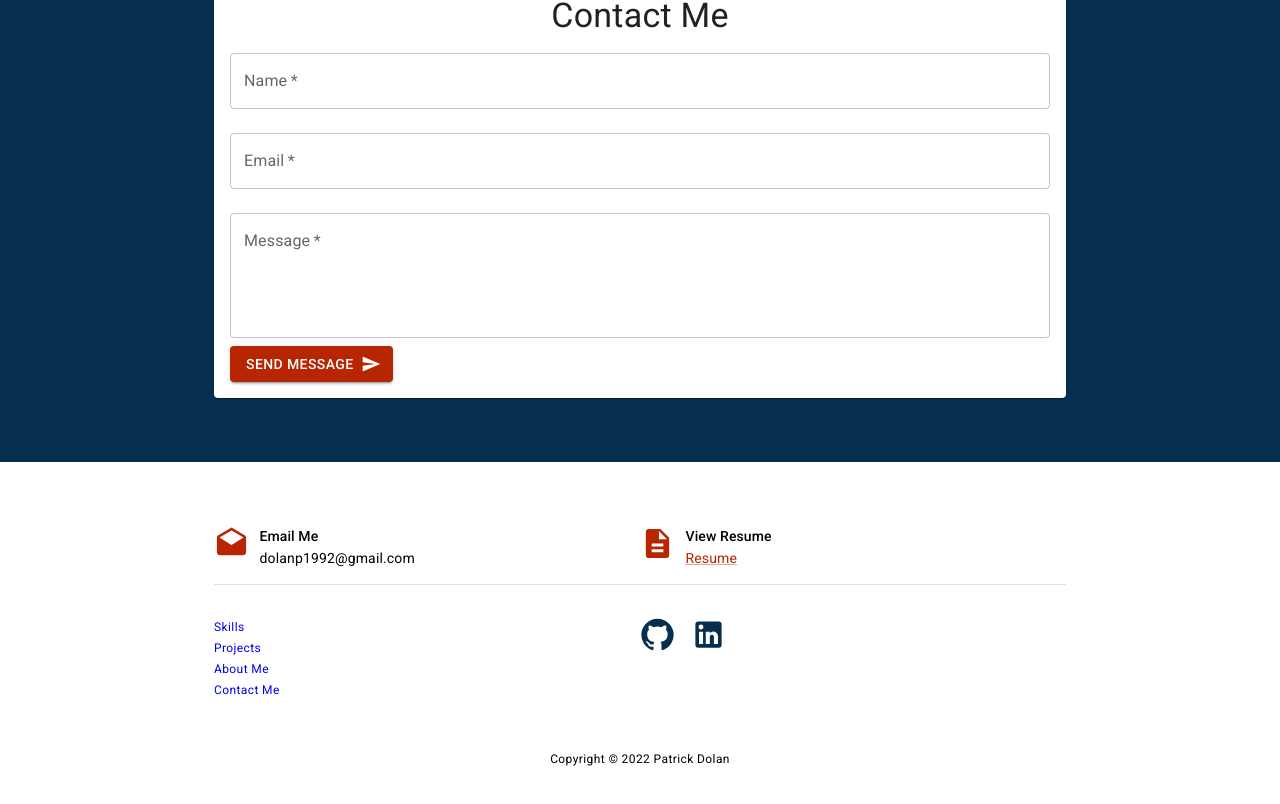
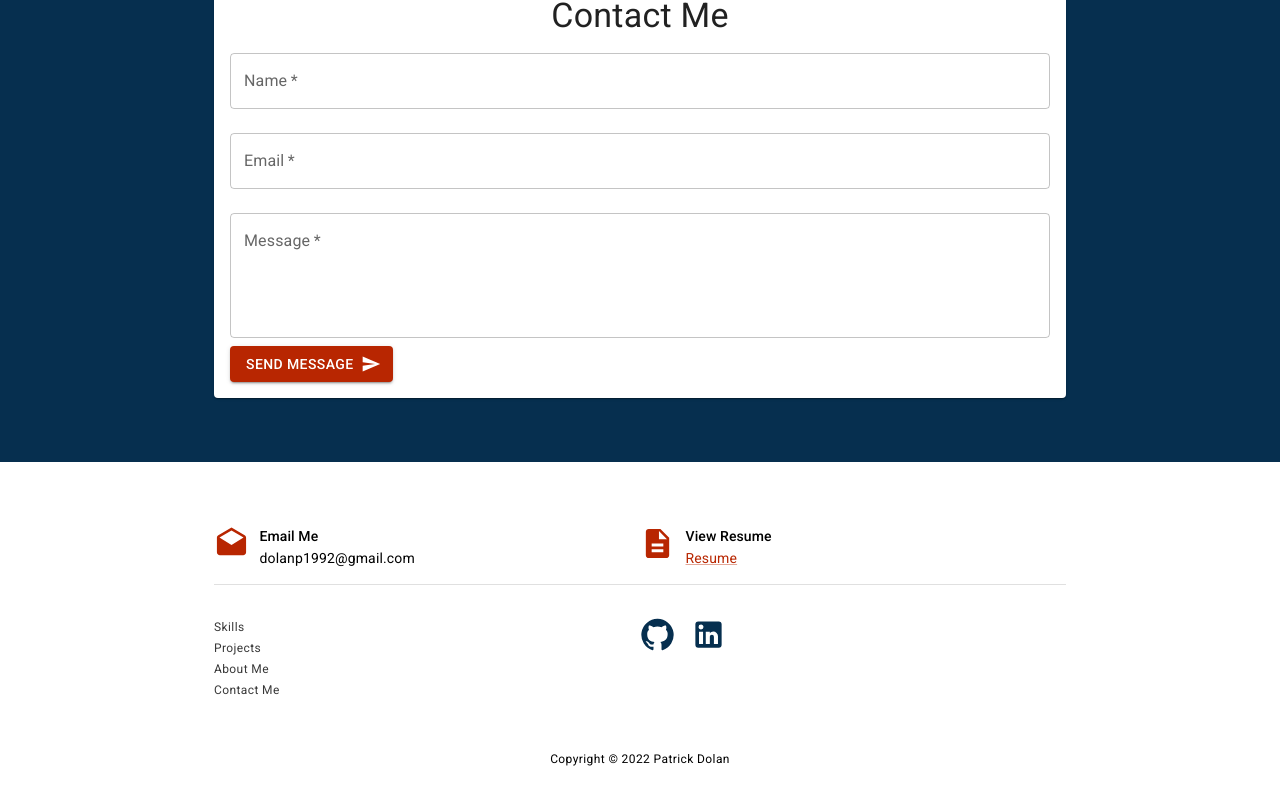
Before and after one commit to Patrick-Dolan/portfolio-v2, a React (Create React App) app: page / in a window 1280 px wide. Shown: the part 2497-3301 px from the top of the page. Built offline with nearby package versions, Linux system fonts and the light colour scheme.

Commit message:
update: add lightText color to primary pallete object

```diff
--- a/src/Theme/index.js
+++ b/src/Theme/index.js
@@ -6,7 +6,8 @@ export const theme = createTheme({
     primary: {
       main: '#062f4f',
       light: '#062f4f',
-      contrastText: '#fff'
+      contrastText: '#fff',
+      lightText: '#383838'
     },
     secondary: {
       main: '#b82601',
```
